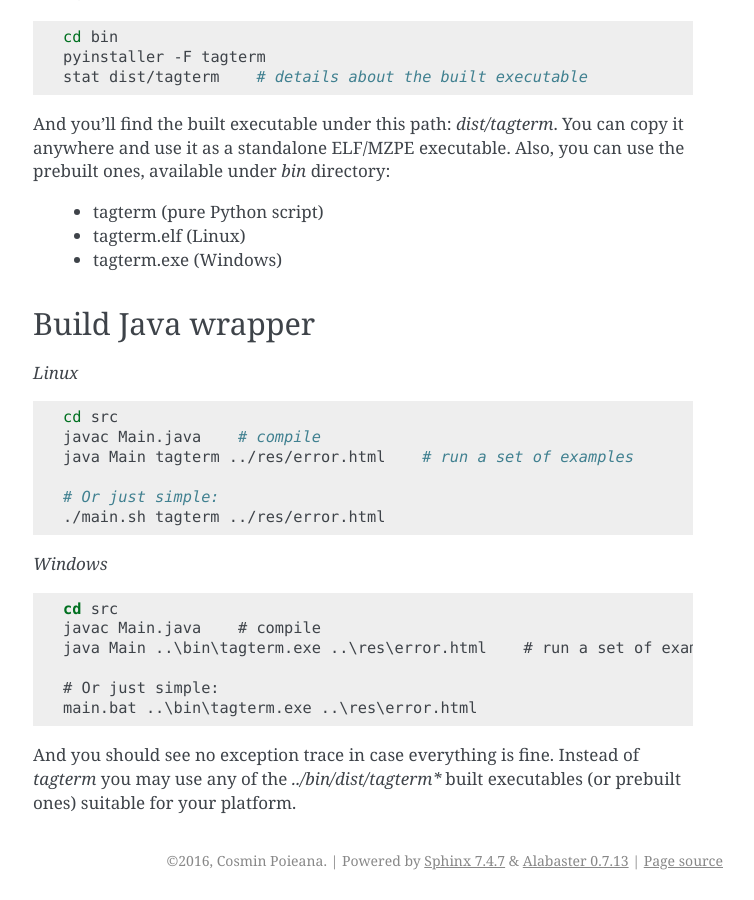
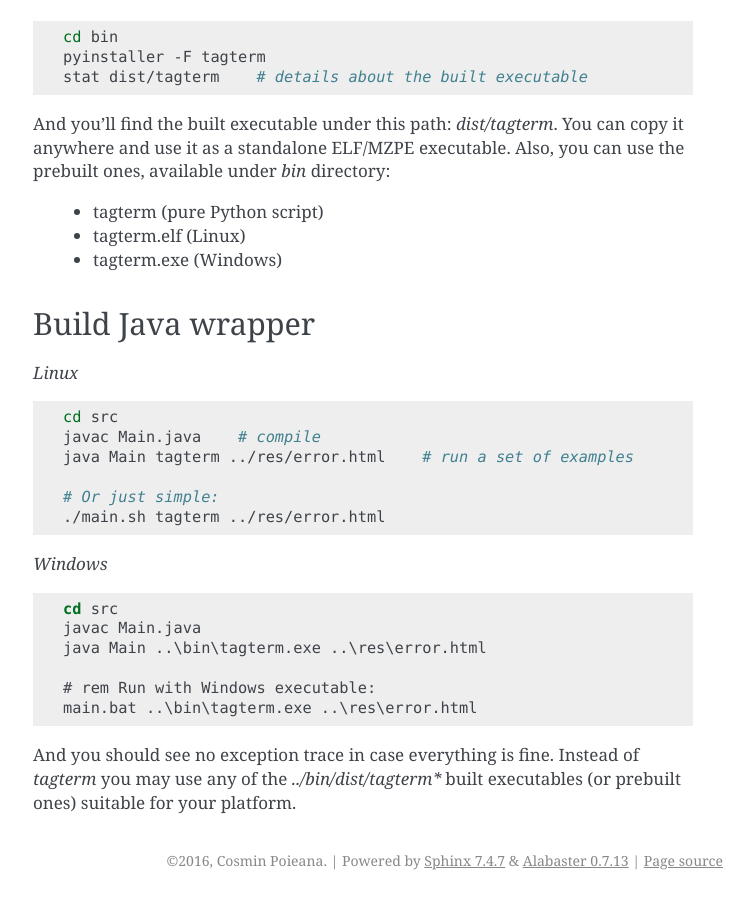
Before and after one commit to cmin764/tagterm, a Sphinx documentation site: the page built from docs/installation.rst, in a window 1280 px wide and 900 px high, scrolled down 1495 px. Shown: the whole window, without its empty margins (387-1141 px from the left). Built offline with Sphinx 7.4.7, drawn with Linux system fonts in a browser that asks for light colours.

Commit message:
Fix docs typos

```diff
--- a/docs/installation.rst
+++ b/docs/installation.rst
@@ -108,10 +108,10 @@ Build Java wrapper
 .. code-block:: batch
 
     cd src
-    javac Main.java    # compile
-    java Main ..\bin\tagterm.exe ..\res\error.html    # run a set of examples
+    javac Main.java
+    java Main ..\bin\tagterm.exe ..\res\error.html
 
-    # Or just simple:
+    # rem Run with Windows executable:
     main.bat ..\bin\tagterm.exe ..\res\error.html
 
 
```
Also changed, not shown: README.md (+1 -1 lines).
